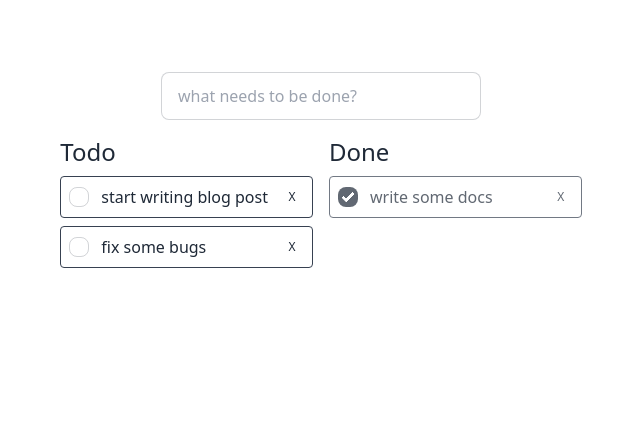
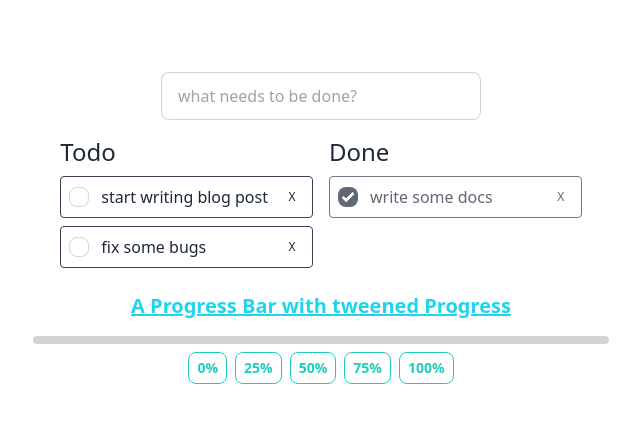
Before and after one commit to salman-ar-sar/svelte-todo-app, a SvelteKit app: page / in a window 1280 px wide. Shown: the top 422 px of the page, without its empty margins (319-959 px from the left). Built offline with nearby package versions, Linux system fonts and the light colour scheme.

Commit message:
feat: Add progress component

```diff
--- a/src/routes/+page.svelte
+++ b/src/routes/+page.svelte
@@ -2,6 +2,7 @@
 	import { createTodoStore } from './TodoStore';
 	import TodoList from './TodoList.svelte';
 	import Header from './Header.svelte';
+	import Progress from './Progress.svelte';
 
 	const todos = createTodoStore([
 		{ done: true, description: 'write some docs' },
@@ -34,6 +35,8 @@
 			<TodoList store={todos} done={true} />
 		</div>
 	</div>
+
+	<Progress className="mt-6 min-w-[36rem]" />
 </div>
 
 <style lang="postcss">
--- /dev/null
+++ b/src/routes/Progress.svelte
@@ -0,0 +1,30 @@
+<script lang="ts">
+	import { tweened } from 'svelte/motion';
+	import { cubicOut } from 'svelte/easing';
+
+	export let className: string;
+
+	const progress = tweened(0, {
+		duration: 400,
+		easing: cubicOut
+	});
+
+	const percentages = [0, 0.25, 0.5, 0.75, 1];
+</script>
+
+<div class="flex flex-col items-center gap-2 {className}">
+	<h3 class="text-xl font-semibold text-cyan-400 underline mb-2">
+		A Progress Bar with tweened Progress
+	</h3>
+	<progress class="w-full progress progress-secondary" value={$progress} />
+	<div class="flex gap-2">
+		{#each percentages as percentage}
+			<button
+				class="btn btn-outline btn-accent min-h-8 h-8 px-2"
+				on:click={() => progress.set(percentage)}
+			>
+				{percentage * 100}%
+			</button>
+		{/each}
+	</div>
+</div>
```
